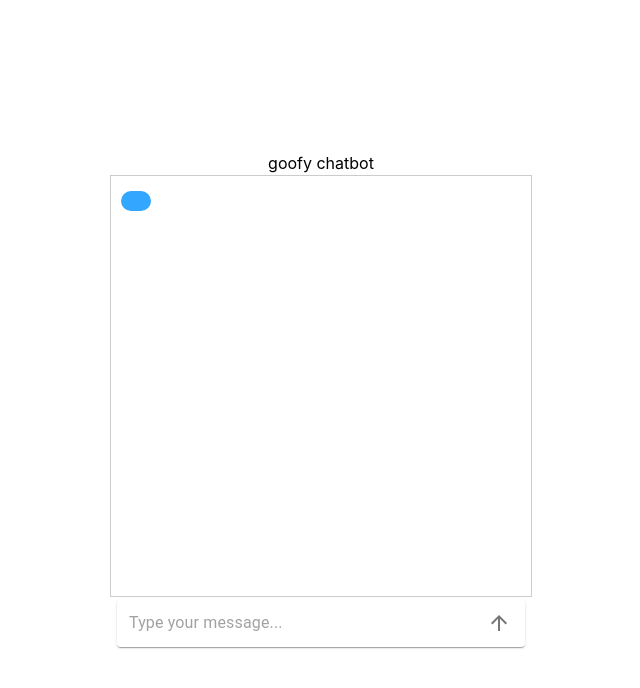
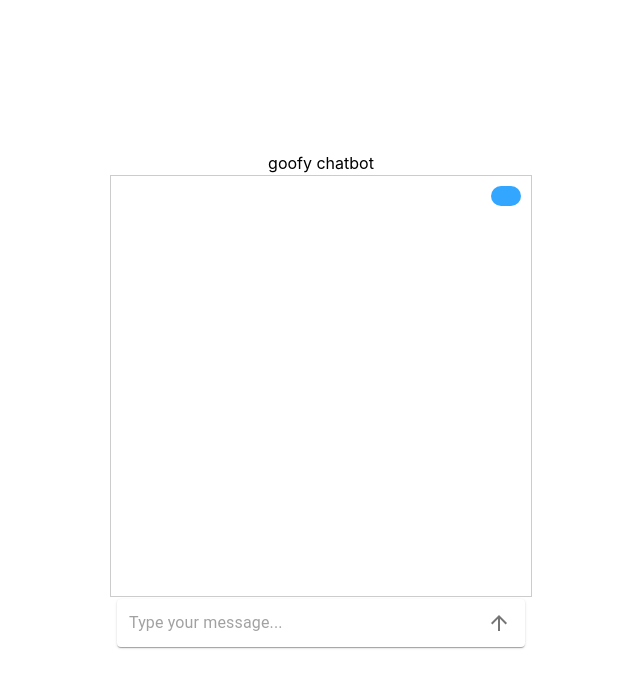
Before and after one commit to JacobCho-i/Chatbox, a React (Create React App) app: page / in a window 1280 px wide. Both pictures are taken after a click on the button "send". Shown: the top 688 px of the page, without its empty margins (319-959 px from the left). Built offline with nearby package versions, Linux system fonts and the light colour scheme; no server answers.

Commit message:
my message and bot message distinction and pressing enter now sends the message

```diff
--- a/src/App.js
+++ b/src/App.js
@@ -7,9 +7,9 @@ function App() {
 
   const [messages, setMessages] = useState([])
 
-  const updateMessage = (msg) => {
-    //messages.push({id: messages.length, text: msg})
-    setMessages(prevMessages => [...prevMessages, { id: prevMessages.length, text: msg }]);
+  const updateMessage = (msg, sender) => {
+    // sender: 0 = self, 1 = bot
+    setMessages(prevMessages => [...prevMessages, { id: prevMessages.length, text: msg, sender: sender}]);
   }
 
   const MessageTable = ({ messages }) => {
--- a/src/components/InputBar.js
+++ b/src/components/InputBar.js
@@ -1,5 +1,5 @@
 import * as React from 'react';
-import { useState } from 'react';
+import { useState, useEffect, useCallback } from 'react';
 import Paper from '@mui/material/Paper';
 import InputBase from '@mui/material/InputBase';
 import IconButton from '@mui/material/IconButton';
@@ -9,13 +9,27 @@ export function InputBar({ message, updateMessage }) {
 
   const [value, setValue] = useState('');
 
+  const handleKeyPress = useCallback((event) => {
+    if (event.key === 'Enter') {
+      event.preventDefault();
+      sendMessage();
+    }
+  }, [value]);
+
+  useEffect(() => {
+    window.addEventListener('keydown', handleKeyPress);
+
+    return () => {
+      window.removeEventListener('keydown', handleKeyPress);
+    };
+  }, [handleKeyPress]);
 
   const handleChange = (event) => {
     setValue(event.target.value);
   };
 
   function sendMessage() {
-    updateMessage(value)
+    updateMessage(value, 0)
     fetch('http://localhost:5000/send_message', {
       method: 'POST',
       headers: {
@@ -26,8 +40,7 @@ export function InputBar({ message, updateMessage }) {
     })
     .then(response => response.json())
     .then(response => {
-      //alert(response["message"])
-      updateMessage(response["message"])
+      updateMessage(response["message"], 1)
     })
     .catch(error => console.error('Error:', error));
     setValue('')
--- a/src/components/MessageBubble.js
+++ b/src/components/MessageBubble.js
@@ -1,27 +1,29 @@
 import { colors } from "@mui/material";
 
 export function MessageBubble({ text, id }) {
-    if (id == 0) {
-        return (
-            <div style={styles.myBubble}>
-              {text}
-            </div>
-          );
-    } else {
-        return (
-            <div style={styles.botBubble}>
-              {text}
-            </div>
-          );
-    }
+  return (
+    <div style={id === 0 ? styles.myBubbleContainer : styles.botBubbleContainer}>
+        <div style={id === 0 ? styles.myBubble : styles.botBubble}>
+            {text}
+        </div>
+    </div>
+);
 
   };
 
   const styles = {
+    myBubbleContainer: {
+      display: 'flex',
+      justifyContent: 'flex-end',
+      marginBottom: '10px',
+  },
+  botBubbleContainer: {
+      display: 'flex',
+      justifyContent: 'flex-start',
+      marginBottom: '10px',
+  },
     myBubble: {
         padding: '10px 15px',
-        margin: '5px 0',
-        marginRight: 'auto',
         borderRadius: '20px',
         backgroundColor: '#33a7ff',
         display: 'inline-block',
@@ -32,8 +34,6 @@ export function MessageBubble({ text, id }) {
     },
     botBubble: {
         padding: '10px 15px',
-        margin: '5px 0',
-        marginLeft: 'auto',
         borderRadius: '20px',
         backgroundColor: '#e0e0e0',
         display: 'inline-block',
--- a/src/components/MessageTableCell.js
+++ b/src/components/MessageTableCell.js
@@ -6,9 +6,7 @@ export function MessageTableCell({ messages }) {
       <td style={styles.cell}>
         <div style={styles.scrollable}>
             {messages.map(message => (
-                <div>
-                    <MessageBubble key={message.id} text={message.text} id={0} />
-                </div>
+               <MessageBubble key={message.id} text={message.text} id={message.sender} />
             ))}
         </div>
       </td>
@@ -27,7 +25,5 @@ export function MessageTableCell({ messages }) {
         overflowY: 'auto',
         display: 'flex',
         flexDirection: 'column',
-        alignItems: 'flex-start',
-        justifyContent: 'flex-start',
-    }
+    },
   };
```
